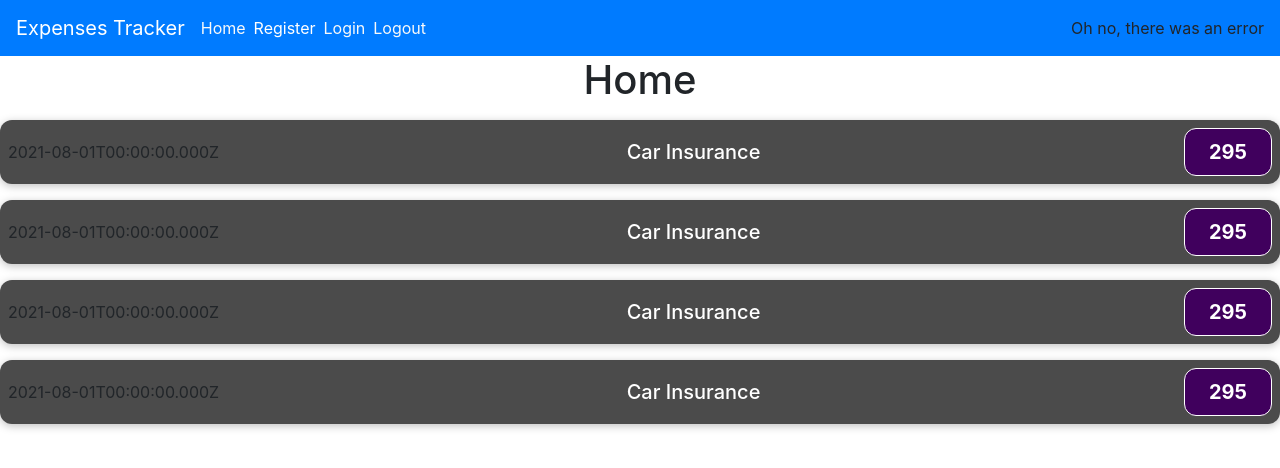
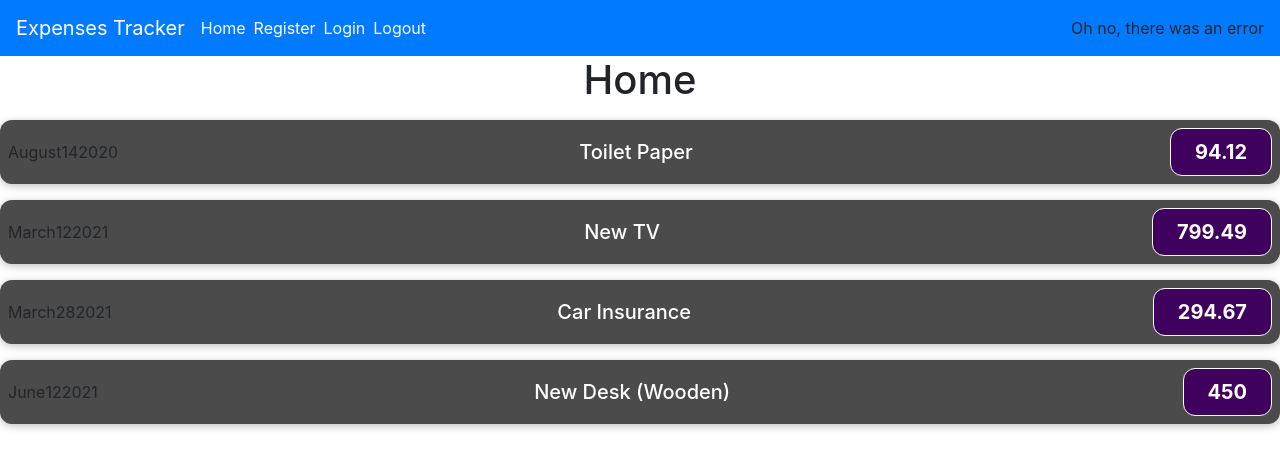
Before and after one commit to cvilla714/tracker-react-front, a React (Create React App) app: page / in a window 1280 px wide. Shown: the top 468 px of the page. Built offline with nearby package versions, Linux system fonts and the light colour scheme; no server answers.

Commit message:
passed in the props from home components and created the month day and year function to render it to the browser

```diff
--- a/src/components/ExpenseItem.js
+++ b/src/components/ExpenseItem.js
@@ -1,16 +1,31 @@
 import React from 'react';
 import './Expenseitem.css';
 
-const ExpenseItem = () => {
-  const expenseDate = new Date(2021, 7, 1);
-  const expenseTitle = 'Car Insurance';
-  const expenseAmount = 295;
+const ExpenseItem = (props) => {
+  // const expenseDate = new Date(2021, 7, 1);
+  // const expenseTitle = 'Car Insurance';
+  // const expenseAmount = 295;
+  const month = props.date.toLocaleString('en-US', { month: 'long' });
+  const day = props.date.toLocaleString('en-US', { day: '2-digit' });
+  const year = props.date.getFullYear();
   return (
+    // <div className="expense-item">
+    //   <div>{expenseDate.toISOString()}</div>
+    //   <div className="expense-item__description">
+    //     <h2>{expenseTitle}</h2>
+    //     <div className="expense-item__price">{expenseAmount}</div>
+    //   </div>
+    // </div>
+
     <div className="expense-item">
-      <div>{expenseDate.toISOString()}</div>
+      {/* <div>{props.date.toISOString()}</div> */}
+      {/* <div>{props.date.toLocaleString('en-US', { month: 'long' })}</div> */}
+      <div>{month}</div>
+      <div>{day}</div>
+      <div>{year}</div>
       <div className="expense-item__description">
-        <h2>{expenseTitle}</h2>
-        <div className="expense-item__price">{expenseAmount}</div>
+        <h2>{props.title}</h2>
+        <div className="expense-item__price">{props.amount}</div>
       </div>
     </div>
   );
```
